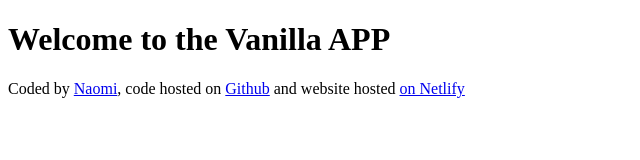
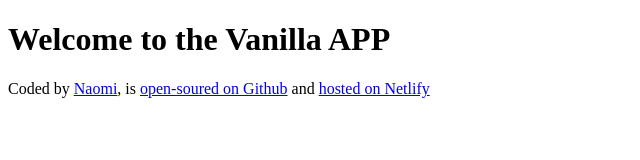
Before and after one commit to Cnsoedo/Vanilla-weather, a plain HTML site: page index.html in a window 1280 px wide. Shown: the whole page, without its empty margins (0-640 px from the left). Drawn offline with Linux system fonts and the light colour scheme.

Commit message:
updated the footer content

```diff
--- a/index.html
+++ b/index.html
@@ -10,14 +10,14 @@
 
     <footer>
       Coded by
-      <a href="https://github.com/Cnsoedo" target="_blank">Naomi</a>, code
-      hosted on
+      <a href="https://github.com/Cnsoedo" target="_blank">Naomi</a>, is
+
       <a href="https://github.com/Cnsoedo/Vanilla-weather" target="_blank">
-        Github</a
+        open-soured on Github</a
       >
-      and website hosted
+      and
       <a href="https://first-vanilla.netlify.app/" target="_blank">
-        on Netlify</a
+        hosted on Netlify</a
       >
     </footer>
   </body>
```
